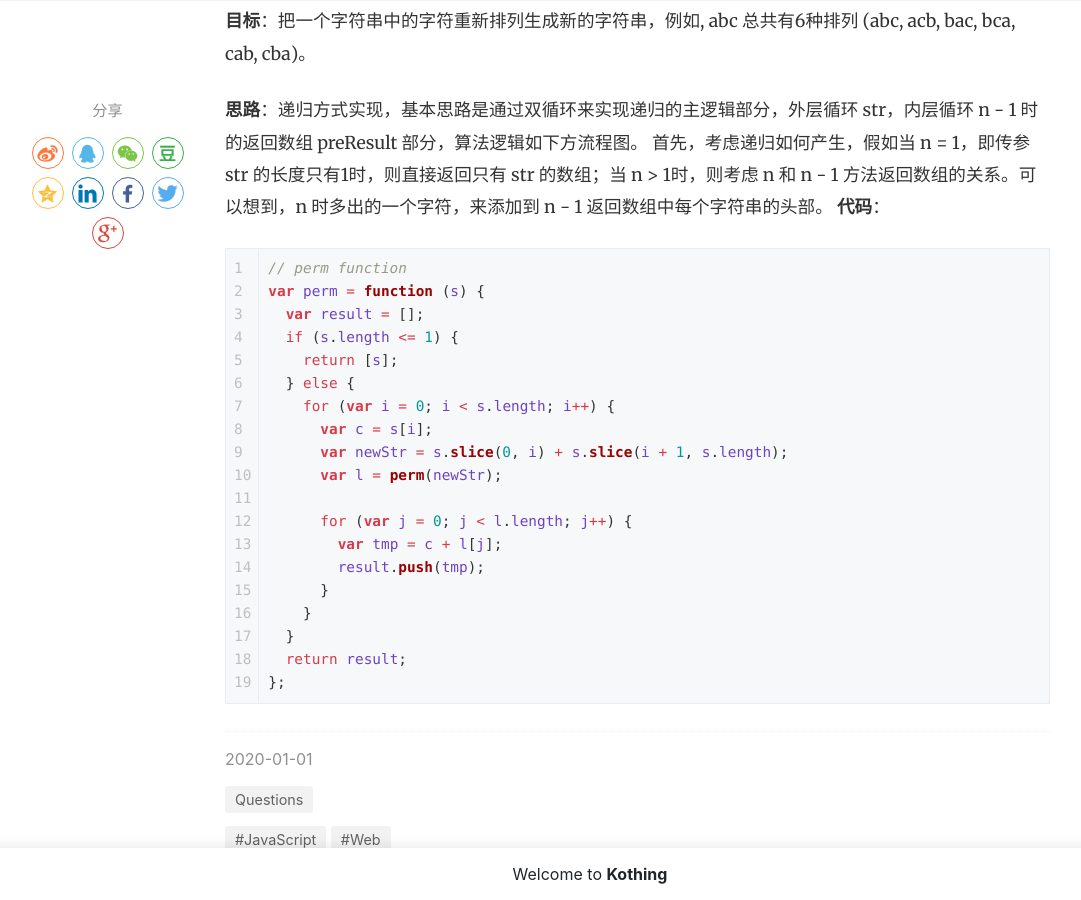
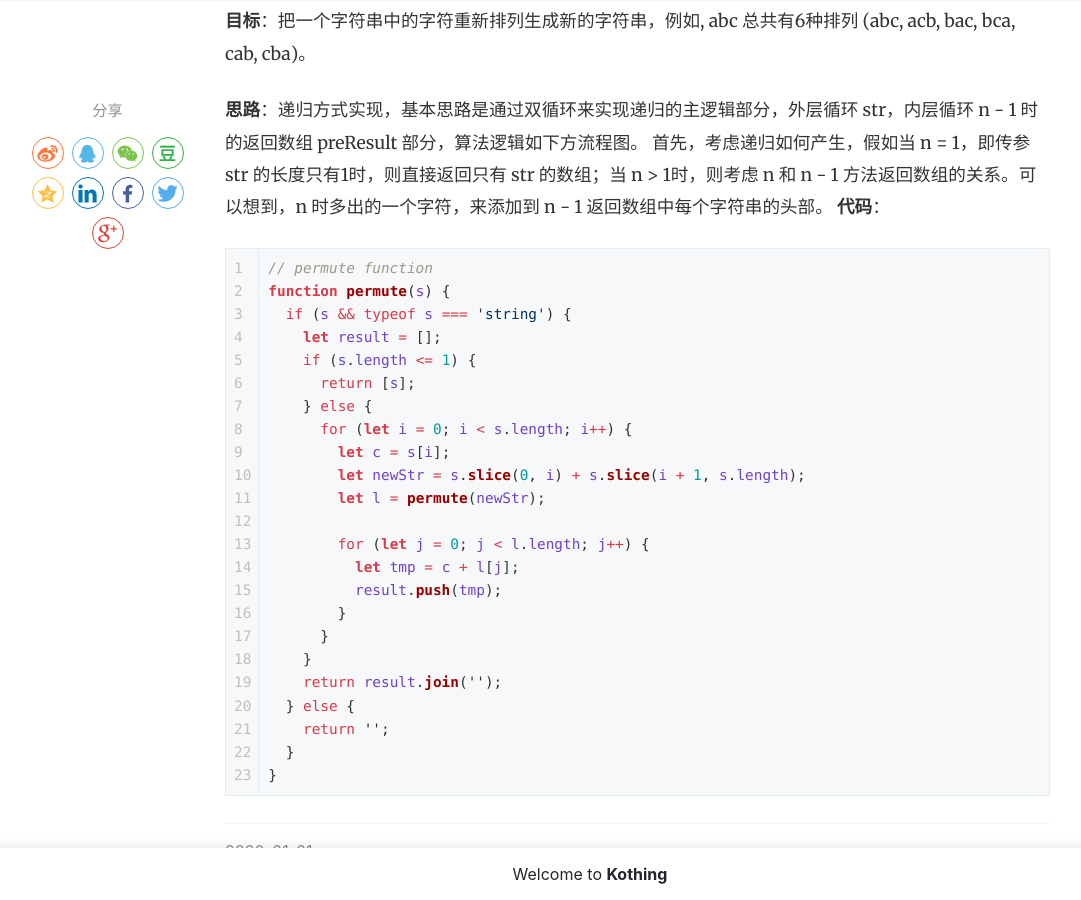
Before and after one commit to kothing/kothing.github.io, a Jekyll site: the page built from _posts/2020-01-01-front-end-questions-20201023.md, in a window 1280 px wide and 900 px high, scrolled down 6708 px. Shown: the whole window, without its empty margins (50-1131 px from the left). Built offline with Jekyll 4.4.1, drawn with Linux system fonts in a browser that asks for light colours; nearby versions of some CDN libraries; comment, search, counter and statistics services are not loaded.

Commit message:
Update 2020-01-01-front-end-questions-20201023.md

````diff
--- a/_posts/2020-01-01-front-end-questions-20201023.md
+++ b/_posts/2020-01-01-front-end-questions-20201023.md
@@ -227,23 +227,27 @@ _Promise.prototype.catch = function(isReject) {
 首先，考虑递归如何产生，假如当 n = 1，即传参 str 的长度只有1时，则直接返回只有 str 的数组；当 n > 1时，则考虑 n 和 n - 1 方法返回数组的关系。可以想到，n 时多出的一个字符，来添加到 n - 1 返回数组中每个字符串的头部。
 **代码**：
 ```js
-// perm function
-var perm = function (s) {
-  var result = [];
-  if (s.length <= 1) {
-    return [s];
-  } else {
-    for (var i = 0; i < s.length; i++) {
-      var c = s[i];
-      var newStr = s.slice(0, i) + s.slice(i + 1, s.length);
-      var l = perm(newStr);
+// permute function
+function permute(s) {
+  if (s && typeof s === 'string') {
+    let result = [];
+    if (s.length <= 1) {
+      return [s];
+    } else {
+      for (let i = 0; i < s.length; i++) {
+        let c = s[i];
+        let newStr = s.slice(0, i) + s.slice(i + 1, s.length);
+        let l = permute(newStr);
 
-      for (var j = 0; j < l.length; j++) {
-        var tmp = c + l[j];
-        result.push(tmp);
+        for (let j = 0; j < l.length; j++) {
+          let tmp = c + l[j];
+          result.push(tmp);
+        }
       }
     }
+    return result.join('');
+  } else {
+    return '';
   }
-  return result;
-};
+}
 ```
````
